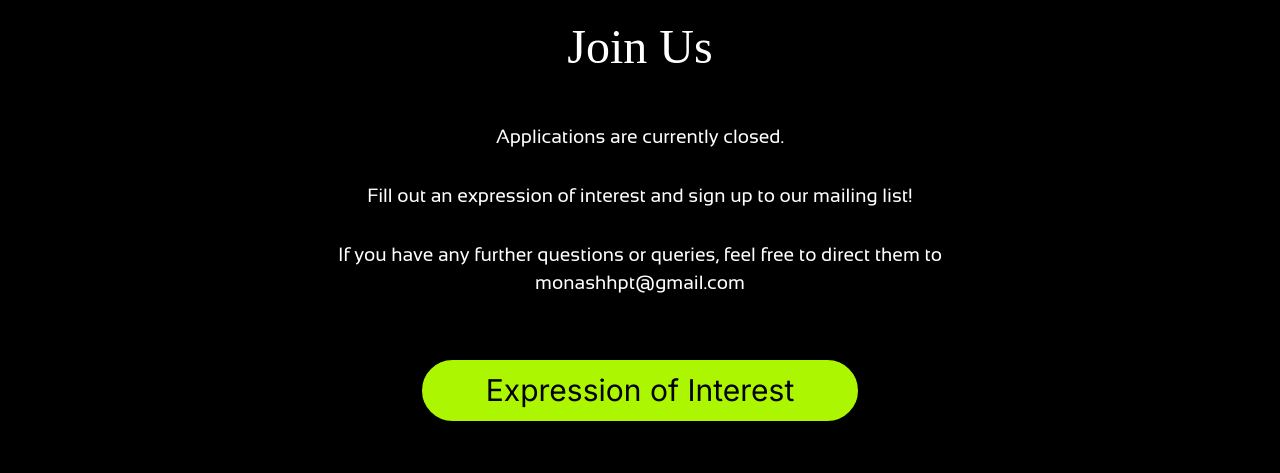
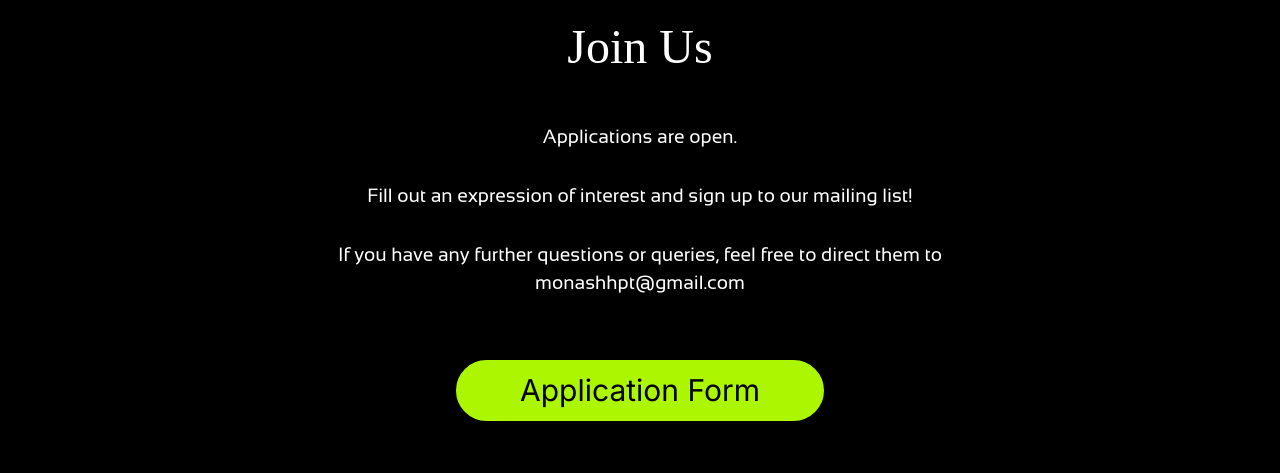
Before and after one commit to monash-human-power/MHP_Website_V2, a Next.js app: page /join in a window 1280 px wide. Shown: the part 1000-1473 px from the top of the page. Built offline with nearby package versions, Linux system fonts and the light colour scheme; a web font is replaced by a local one.

Commit message:
Editing join page to show applications are open

```diff
--- a/app/join/page.tsx
+++ b/app/join/page.tsx
@@ -1,8 +1,6 @@
 "use client";
-import Button from "../components/Buttons";
 import PageSection from "../components/PageSection";
 import Image from "next/image";
-import { GoogleAnalytics } from '@next/third-parties/google';
 
 export default function Join() {
   return (
@@ -38,7 +36,7 @@ export default function Join() {
               margin: "0 auto",
             }}
           >
-            <p>Applications are currently closed.</p>
+            <p>Applications are open.</p>
             <br></br>
             <p>
               Fill out an expression of interest and sign up to our mailing
@@ -61,7 +59,7 @@ export default function Join() {
           {/* Expression of Interest button links to Google Form */}
           <a href="https://forms.gle/Ek9e9jvtd57NLrRM9" target="_blank">
             <button className="px-4 py-2 lg:px-16 lg:py-2 rounded-full border-2 bg-green text-black border-black hover:bg-black hover:text-white hover:border-white">
-              Expression of Interest
+              Application Form
             </button>
           </a>
         </div>
```
